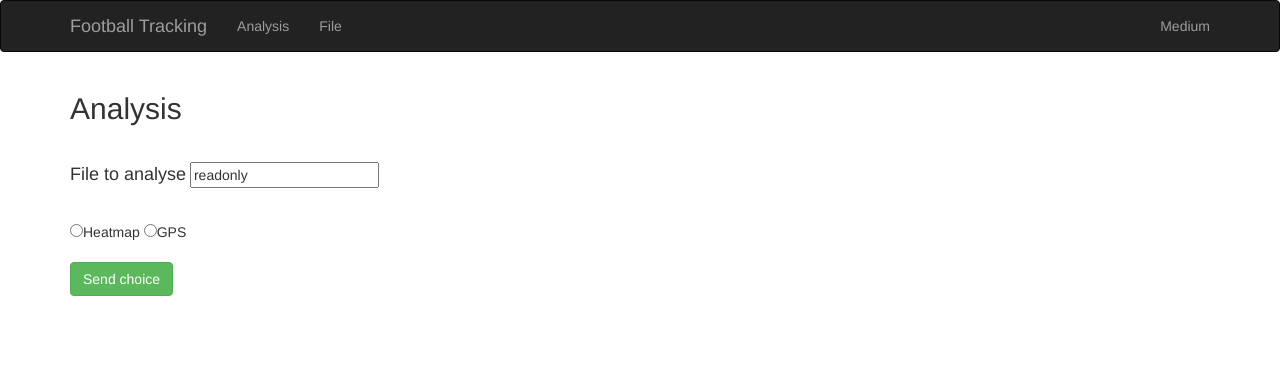
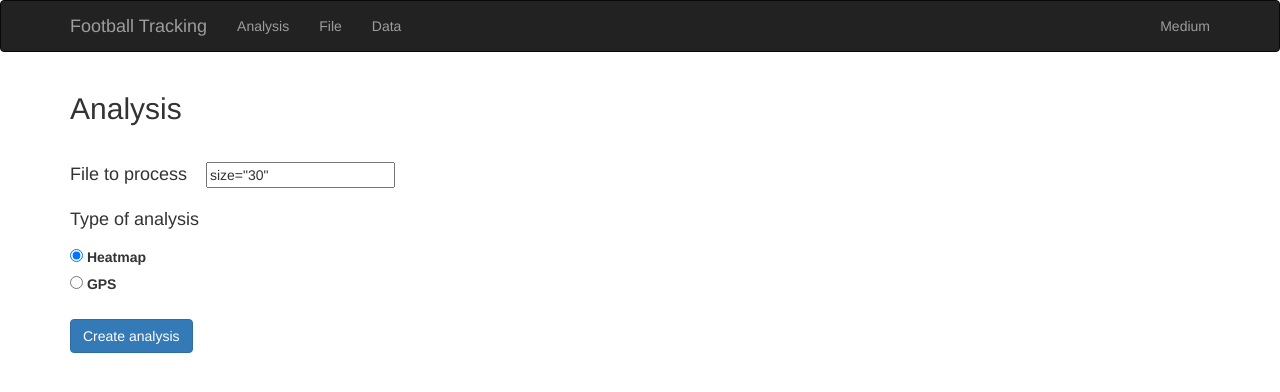
Before and after one commit to delarroqua/fitbit_football_tracking, a Flask app: template fitbit_modules/app/templates/choice.html in a window 1280 px wide. Shown: the top 392 px of the page. Run offline with Flask 2, Linux system fonts and the light colour scheme; the template is opened without the code that fills it, so the values that code supplies are empty; parts of the project's set-up code (start-up, migrations or seed data) failed here and were passed over.

Commit message:
work on front end and add extract_data page

```diff
--- a/fitbit_modules/app/static/css/style.css
+++ b/fitbit_modules/app/static/css/style.css
@@ -73,6 +73,10 @@ html, body {
     height:400px;
 }
 
+#fitbit-image, #garmin-image {
+    width:250px;
+    height:200px;
+}
 
 /* Other */
 .clearfix{
--- a/fitbit_modules/app/templates/choice.html
+++ b/fitbit_modules/app/templates/choice.html
@@ -13,12 +13,24 @@
 
             <form action="/build" method="post" id="choice-form">
 
-                <label for="filename"><h4>File to analyse</h4></label>
-                <input type="text" name="filename" id="filename" value={{filename}} readonly><br><br>
+                <label for="filename"><h4>File to process &nbsp;&nbsp;</h4></label>
+                <input type="text" name="filename" id="filename" value={{filename}} size="30" readonly><br>
 
-                <input type="radio" name="choice" value="heatmap">Heatmap
-                <input type="radio" name="choice" value="gps">GPS<br><br>
-                <input type="submit" value="Send choice" class="btn btn-success">
+                <label for="filename"><h4>Type of analysis</h4></label>
+                <div class="form-check">
+                    <label class="form-check-label">
+                        <input type="radio" name="choice" value="heatmap" class="form-check-input" checked> Heatmap
+                    </label>
+                </div>
+
+                <div class="form-check">
+                    <label class="form-check-label">
+                        <input type="radio" name="choice" value="gps" class="form-check-input"> GPS
+                    </label>
+                </div>
+
+                <br>
+                <input type="submit" value="Create analysis" class="btn btn-primary">
             </form>
         </div>
 
--- a/fitbit_modules/app/templates/footer.html
+++ b/fitbit_modules/app/templates/footer.html
@@ -1,4 +1,4 @@
 <footer class="footer">
-    <p>&copy; Pedro de la Rocca - pierre.delarroqua@gmail.com</p>
+    <p>&copy; Pedro de la Rocca</p>
     <a href="https://fr.linkedin.com/pub/pierre-delarroqua/30/606/480" style="text-decoration:none;"><span style="font: 80% Arial,sans-serif; color:#0783B6;"><img src="https://static.licdn.com/scds/common/u/img/webpromo/btn_in_20x15.png" width="20" height="15" alt="Voir le profil LinkedIn de Pierre Delarroqua" style="vertical-align:middle;" border="0">&nbsp;Voir le profil de Pierre Delarroqua</span></a>
 </footer>
--- a/fitbit_modules/app/templates/navbar.html
+++ b/fitbit_modules/app/templates/navbar.html
@@ -6,6 +6,7 @@
     <ul class="nav navbar-nav">
       <li><a href="/choice">Analysis</a></li>
       <li><a href="/select-file">File</a></li>
+      <li><a href="/data">Data</a></li>
     </ul>
     <ul class="nav navbar-nav navbar-right">
       <li><a href="https://thelacesout.com/tracking-my-movements-on-the-football-pitch-with-fitbit-872726e99809#.yyfwwbryh">Medium</a></li>
--- a/fitbit_modules/app/templates/select_file.html
+++ b/fitbit_modules/app/templates/select_file.html
@@ -20,6 +20,8 @@
             <br>
             <a href = 'http://www.gpsies.com/convert.do'>Click here if you want to convert your .FIT file to .TCX</a><br>
 
+            {% include 'footer.html' %}
+
         </div>
     </body>
 
```
Also changed, not shown: fitbit_modules/app/templates/extract_data.html (added, +36 -0 lines), fitbit_modules/app/views.py (+18 -7 lines).
